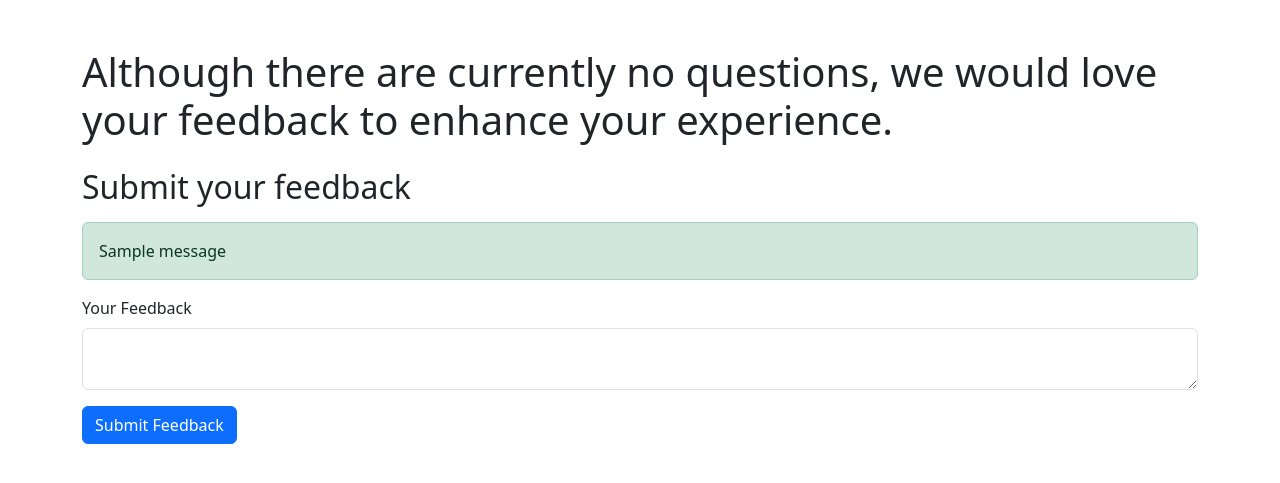
After one commit to ericbrown379/python-calendar-app, a Flask app: page /faq in a window 1280 px wide. The commit adds this page. Shown: the top 483 px of the page. Run offline with Flask 3, Linux system fonts and the light colour scheme; tables that the repository leaves empty hold one stand-in row (values such as "Sample post"); one stand-in notice (Sample message) is shown.

Commit message:
Feedback and FAQ page and form submission created

```diff
--- a/app.py
+++ b/app.py
@@ -2,8 +2,8 @@ from flask import Flask, render_template, redirect, url_for, flash, request
 from flask_sqlalchemy import SQLAlchemy
 from flask_login import LoginManager, UserMixin, login_user, login_required, logout_user, current_user
 from flask_migrate import Migrate
-from forms import LoginForm, RegisterForm, EventForm
-from models import User, Event, db
+from forms import LoginForm, RegisterForm, EventForm, FeedbackForm
+from models import User, Event, db, Feedback
 from datetime import date, timedelta, datetime
 from event_manager import EventManager
 from zoneinfo import ZoneInfo
@@ -76,6 +76,25 @@ def register():
 @app.route('/privacy')
 def privacy():
     return render_template('privacy.html')
+
+@app.route('/faq', methods=['GET', 'POST'])
+def faq():
+    form = FeedbackForm()  # Instantiate your form
+    if form.validate_on_submit():
+        try:
+            # Assuming `user_id` and `event_id` are optional or dynamically determined elsewhere in the application
+            feedback = Feedback(content=form.content.data)
+            db.session.add(feedback)
+            db.session.commit()
+            flash('Feedback Submitted!', 'success')
+            return redirect(url_for('faq'))  # Redirect to avoid form resubmission on refresh
+        except Exception as e:
+            db.session.rollback()
+            print(e)
+            flash('There was an error submitting your feedback.', 'danger')
+
+    return render_template('faq.html', form=form)
+
 
 
 @app.route('/logout')
--- a/forms.py
+++ b/forms.py
@@ -47,3 +47,14 @@ class EventForm(FlaskForm):
     optional_attendees = SelectMultipleField('Optional Attendees (Usernames)', choices=[], coerce=int)
     description = TextAreaField('Description', validators=[Length(max=500)])
     submit = SubmitField('Submit')
+
+
+class FeedbackForm(FlaskForm):
+    content = TextAreaField(
+        'Your Feedback',
+        validators=[
+            DataRequired(message="Feedback cannot be empty."),
+            Length(max=1000, message="Feedback must be under 1000 characters.")
+        ]
+    )
+    submit = SubmitField('Submit Feedback')
--- a/models.py
+++ b/models.py
@@ -49,3 +49,9 @@ class Event(db.Model):
     optional_attendees = db.relationship('User', secondary=optional_attendees, backref='optional_events')
 
     user = db.relationship('User', backref=db.backref('created_events', lazy=True))
+
+class Feedback(db.Model):
+    __tablename__ = 'feedback'
+
+    id = db.Column(db.Integer, primary_key=True)
+    content = db.Column(db.Text, nullable=False)  # Store the feedback text
--- /dev/null
+++ b/templates/faq.html
@@ -0,0 +1,48 @@
+<!DOCTYPE html>
+<html lang="en">
+<head>
+    <meta charset="UTF-8">
+    <meta name="viewport" content="width=device-width, initial-scale=1.0">
+    <link href="https://cdn.jsdelivr.net/npm/bootstrap@5.3.0-alpha1/dist/css/bootstrap.min.css" rel="stylesheet">
+    <title>Frequently Asked Questions</title>
+</head>
+<body>
+    <div class="container mt-5">
+        <h1>Although there are currently no questions, we would love your feedback to enhance your experience.</h1>
+
+        <div class="mt-4">
+            <h2>Submit your feedback</h2>
+
+            <!-- Display flash messages -->
+            {% with messages = get_flashed_messages(with_categories=True) %}
+                {% if messages %}
+                    {% for category, message in messages %}
+                        <div class="alert alert-{{ category }} mt-3" role="alert">
+                            {{ message }}
+                        </div>
+                    {% endfor %}
+                {% endif %}
+            {% endwith %}
+
+            <!-- Feedback form -->
+            <form method="POST" action="{{ url_for('faq') }}">
+                {{ form.hidden_tag() }}
+
+                <div class="mb-3">
+                    {{ form.content.label(class="form-label") }}
+                    {{ form.content(class="form-control") }}
+                    {% if form.content.errors %}
+                        <div class="text-danger">
+                            {% for error in form.content.errors %}
+                                <p>{{ error }}</p>
+                            {% endfor %}
+                        </div>
+                    {% endif %}
+                </div>
+
+                {{ form.submit(class="btn btn-primary") }}
+            </form>
+        </div>
+    </div>
+</body>
+</html>
--- a/templates/week_view.html
+++ b/templates/week_view.html
@@ -56,5 +56,10 @@
 
         <a href="{{ url_for('add_event') }}" class="btn btn-success mt-3">Add Event</a>
     </div>
+    <footer>
+    <div class="mt-5 p-4 bg-light border rounded">
+        <h4>Have Questions or Feedback? <a href="{{ url_for('faq') }}">Click here</a></h4>
+    </div>
+    </footer>
 </body>
 </html>
```
Also changed, not shown: instance/calendar.db.
